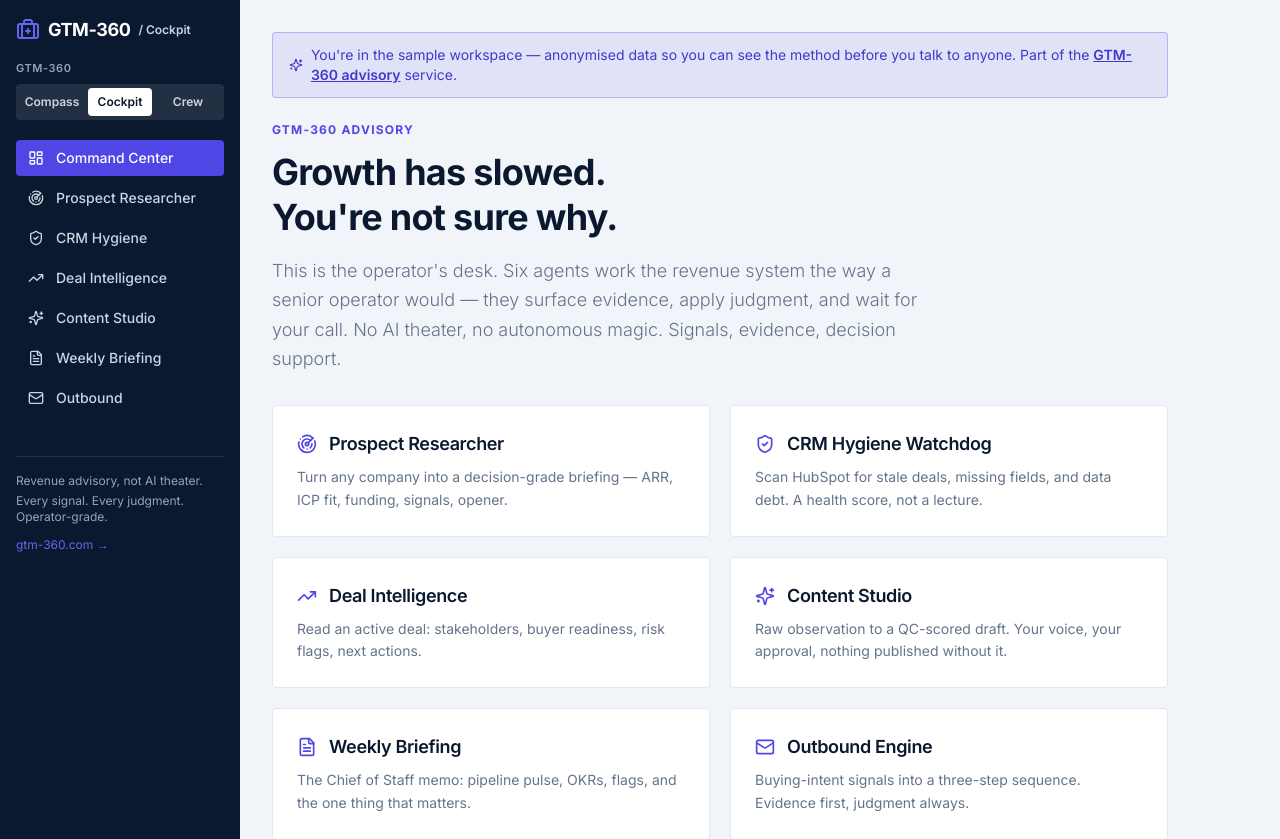
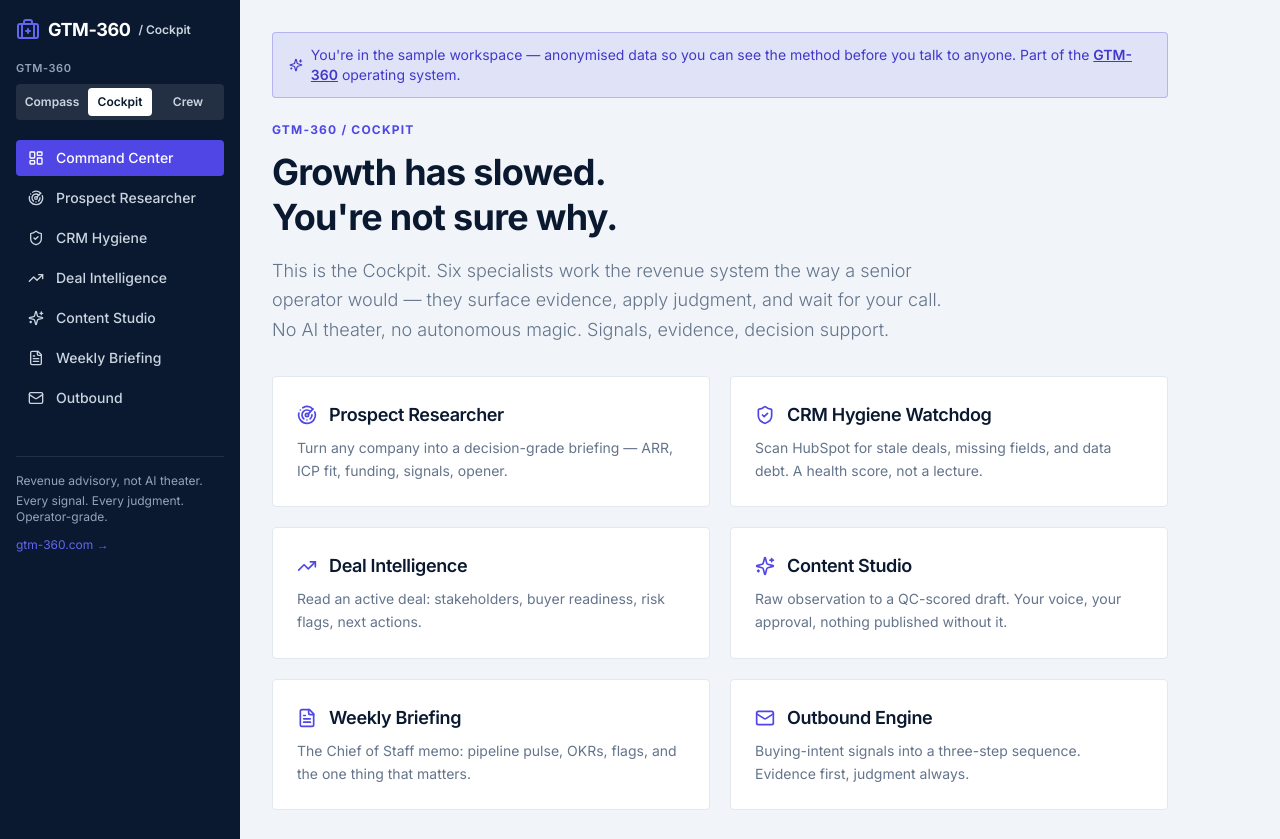
Before and after one commit to sameerjoshy/gtm360, a React (Vite) app in the folder apps/web/: page / in a window 1280 px wide. Shown: the top 839 px of the page. Built offline with nearby package versions, Linux system fonts and the light colour scheme; no server answers.

Commit message:
Rebrand Revenue OS to Cockpit (remove stale Operator's Desk / Advisory copy)

```diff
--- a/apps/web/index.html
+++ b/apps/web/index.html
@@ -3,8 +3,8 @@
   <head>
     <meta charset="UTF-8" />
     <meta name="viewport" content="width=device-width, initial-scale=1.0" />
-    <meta name="description" content="GTM-360 Advisory - The operator's desk. Six agents work the revenue system the way a senior operator would." />
-    <title>GTM-360 Advisory | The Operator's Desk</title>
+    <meta name="description" content="GTM-360 Cockpit - command the execution. Six specialists work the revenue system the way a senior operator would." />
+    <title>GTM-360 Cockpit | Command the execution</title>
   </head>
   <body>
     <div id="root"></div>
--- a/apps/web/src/components/views/HomeView.jsx
+++ b/apps/web/src/components/views/HomeView.jsx
@@ -75,14 +75,14 @@
           You're in the sample workspace — anonymised data so you can see the method before you
           talk to anyone. Part of the{" "}
           <a href="https://gtm-360.com" className="font-semibold underline hover:text-accent-700">
-            GTM-360 advisory
+            GTM-360
           </a>{" "}
-          service.
+          operating system.
         </span>
       </div>
 
       <p className="text-xs font-bold text-accent-500 uppercase tracking-widest mb-3">
-        GTM-360 Advisory
+        GTM-360 / Cockpit
       </p>
       <h1 className="text-4xl font-bold text-primary leading-tight">
         Growth has slowed.
@@ -90,7 +90,7 @@
         You're not sure why.
       </h1>
       <p className="mt-4 text-lg text-slate-500 max-w-2xl font-light leading-relaxed">
-        This is the operator's desk. Six agents work the revenue system the way a senior operator
+        This is the Cockpit. Six specialists work the revenue system the way a senior operator
         would — they surface evidence, apply judgment, and wait for your call. No AI theater, no
         autonomous magic. Signals, evidence, decision support.
       </p>
```
